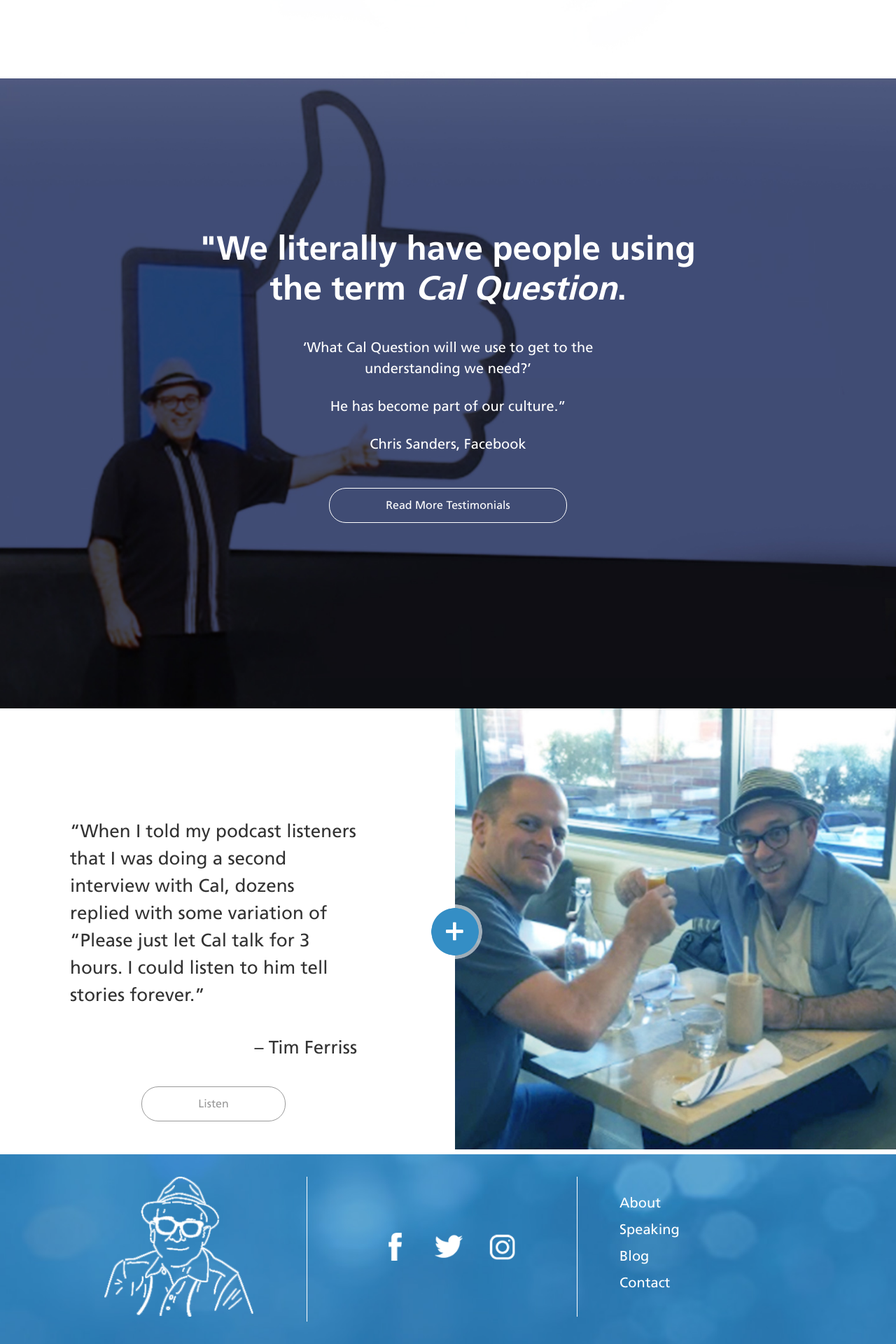
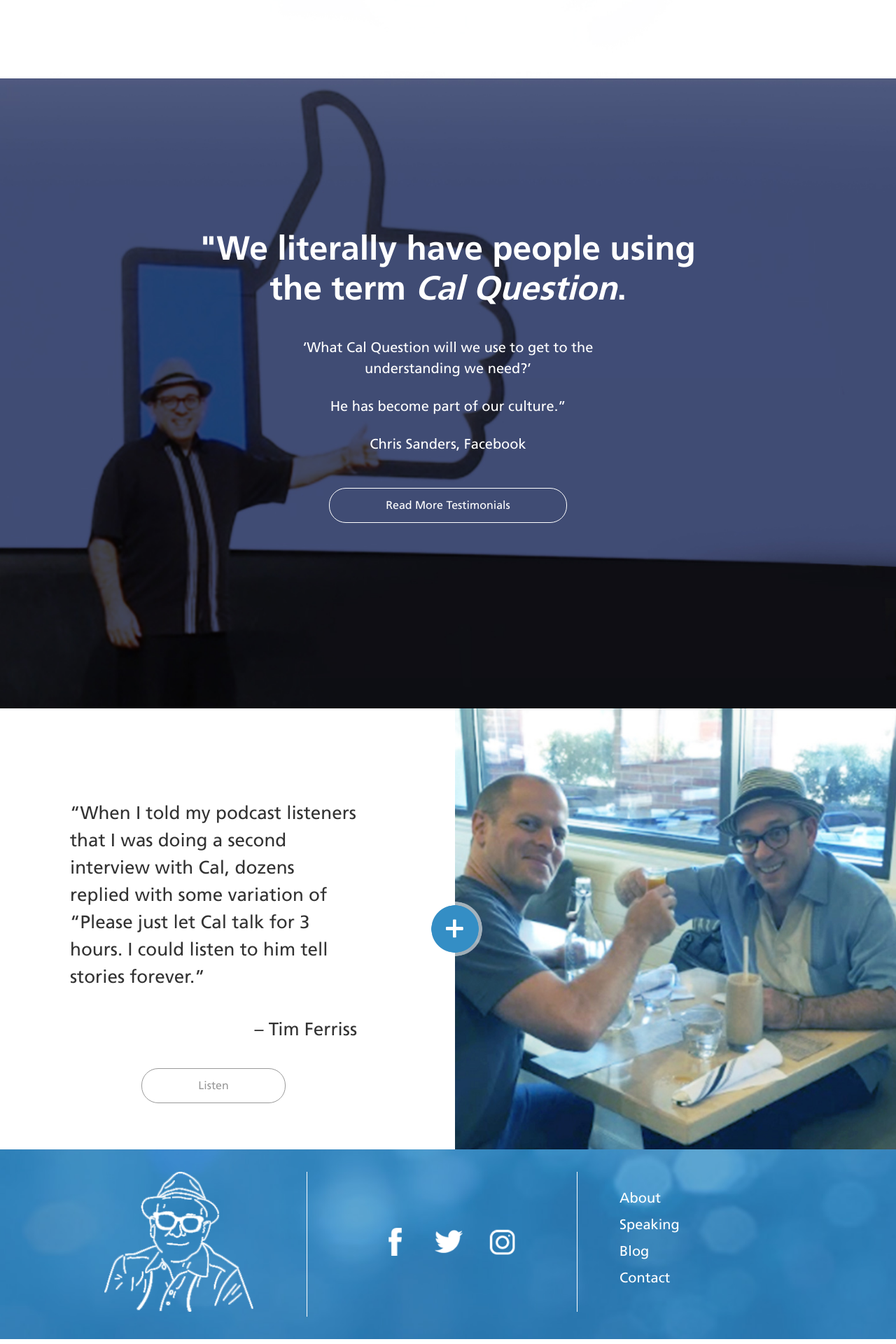
Before and after one commit to CalFussman/calfussman, a Jekyll site: the page built from index.html, in a window 1280 px wide. Shown: the part 3106-5026 px from the top of the page at 70% size. Built offline with Jekyll 4.4.1, drawn with Linux system fonts in a browser that asks for light colours; nearby versions of some CDN libraries.

Commit message:
fix cal-tim photo

```diff
--- a/assets/scss/_custom.scss
+++ b/assets/scss/_custom.scss
@@ -337,7 +337,7 @@
 
 .section--podcast {
     height: inherit !important;
-    min-height: 500px;
+    min-height: inherit !important;
 
     .section--podcast__container {
         width: 100%;
@@ -352,7 +352,7 @@
             }
 
             @include media(">xlarge") {
-                padding: 12% 120px 0;
+                padding: 10% 120px 0;
             }
 
             p {
@@ -394,6 +394,7 @@
         .section--podcast__img {
             width: 100%;
             object-fit: cover;
+            display: block;
         }
     }
 }
```
